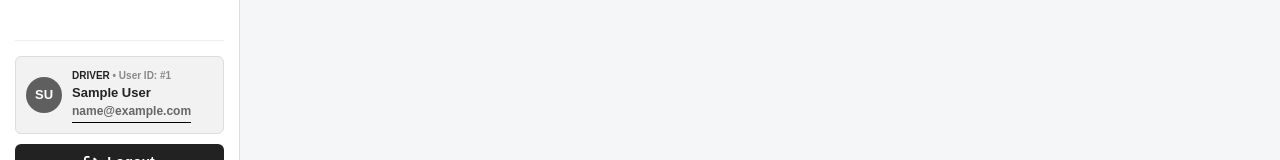
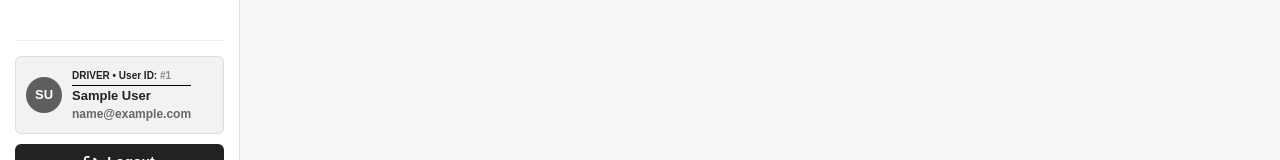
Before and after one commit to mohamedaslam2k4/Truck-Load-Hub, a React (Vite) app in the folder frontend/: page /driver/deals in a window 1280 px wide. Shown: the part 600-760 px from the top of the page. Built offline with nearby package versions, Linux system fonts and the light colour scheme; no server answers; sample sign-in values are in the browser's storage.

Commit message:
Update Sidebar.jsx

```diff
--- a/frontend/src/components/Sidebar.jsx
+++ b/frontend/src/components/Sidebar.jsx
@@ -134,7 +134,7 @@ function Sidebar({ role }) {
           <div className="profile-avatar">{initials}</div>
           <div className="profile-info">
               <div className="profile-tag">
-              <span className="role-text">{userRole}</span>  •  User ID:  #{userId}
+              <span className="role-text">{userRole} • User ID: </span> #{userId}
             </div>
 
             <div className="profile-name">{name}</div>
@@ -256,8 +256,7 @@ function Sidebar({ role }) {
           display: flex;
           flex-direction: column;
           overflow: hidden;
-          border-bottom:1px solid black;
-          padding-bottom:2px;
+
           }
 
         .profile-name {
@@ -283,6 +282,8 @@ function Sidebar({ role }) {
           color: #888;
           font-weight:700;
           margin-top: 1px;
+          border-bottom:1px solid black;
+          padding-bottom:2px;
         }
 
         .role-text {
```
